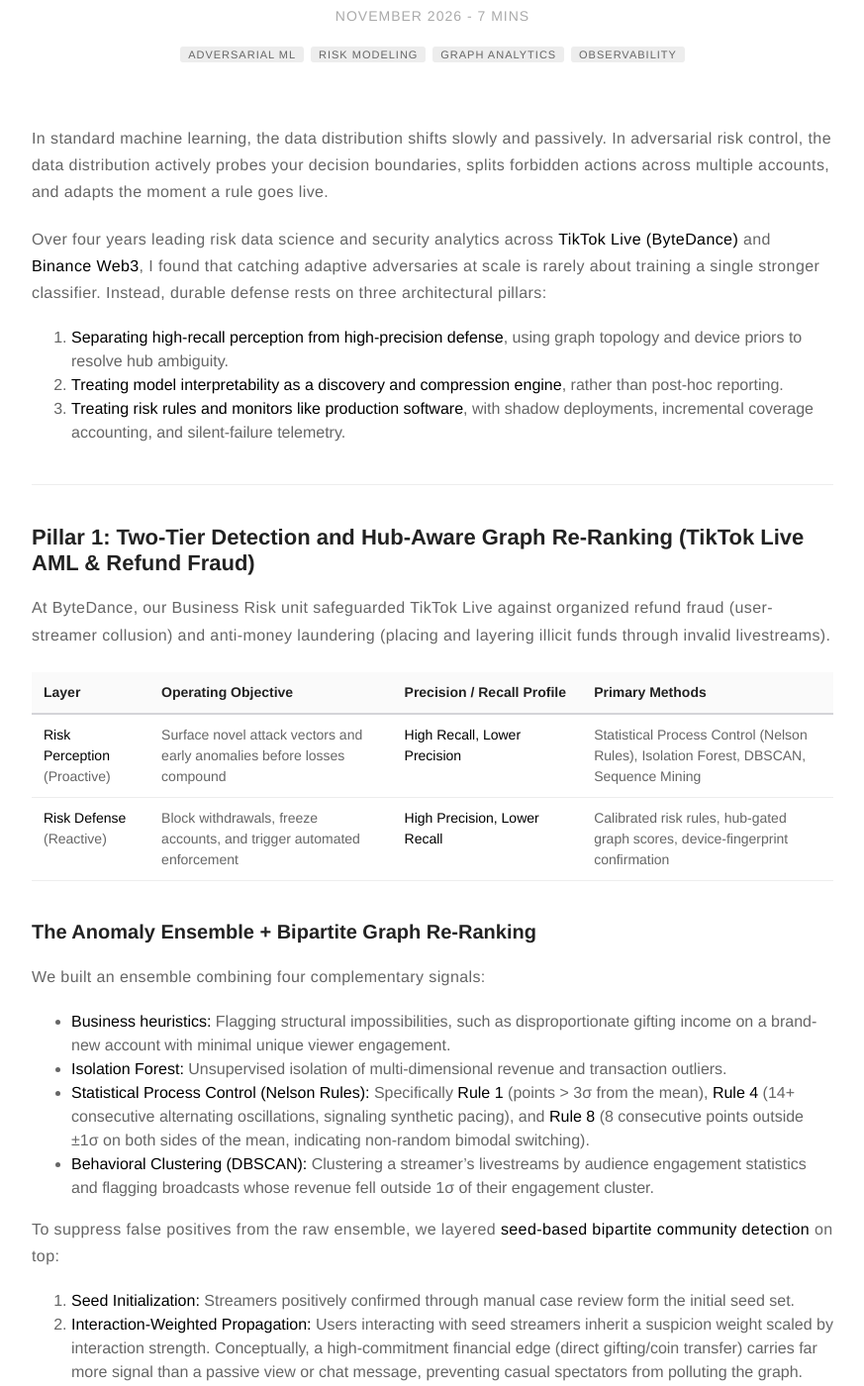
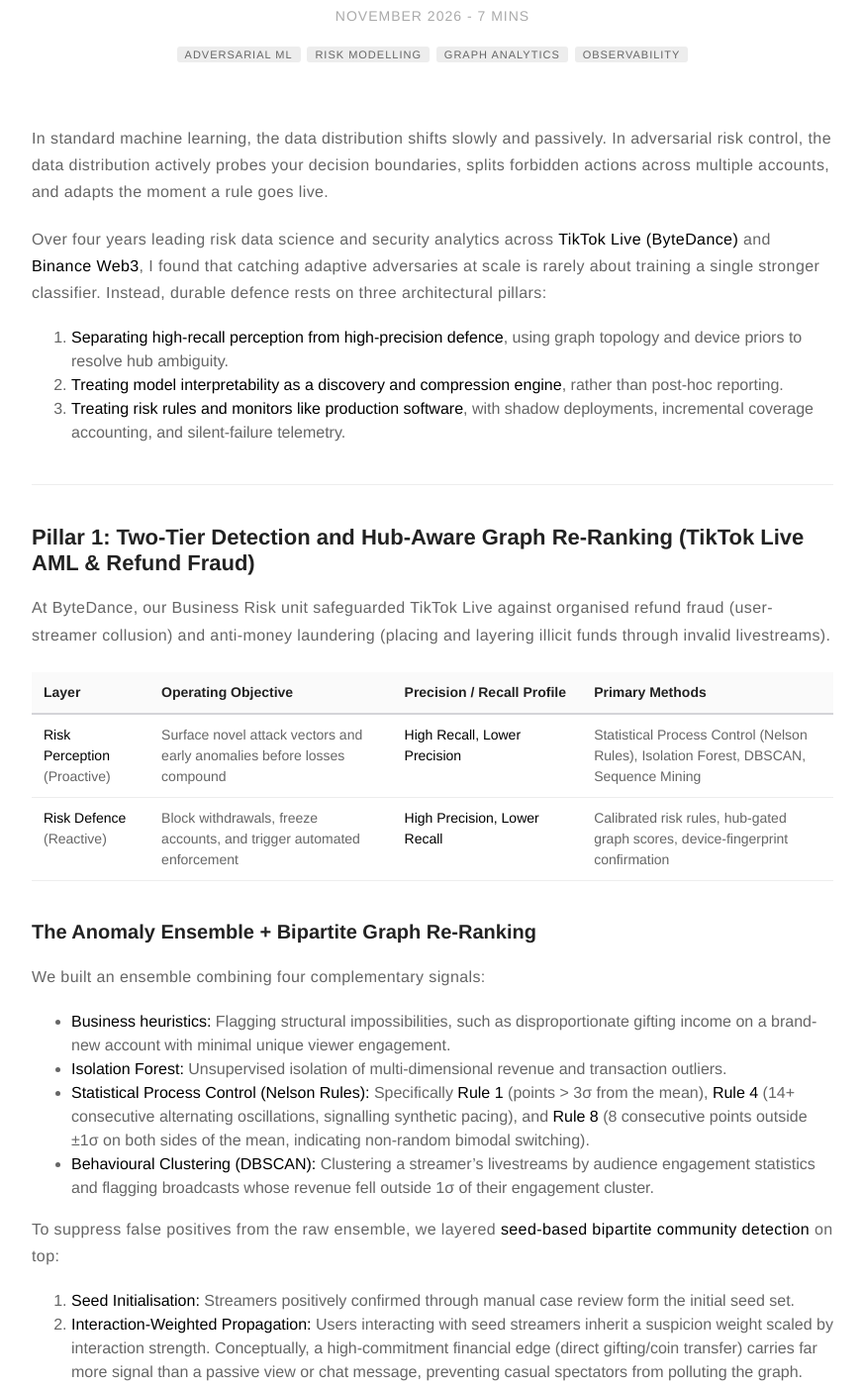
Before and after one commit to aerymilts/aerymilts.github.io, a Jekyll site: the page built from _posts/2026-11-21-monitoring-adaptive-adversaries.md, in a window 1280 px wide and 1400 px high, scrolled down 215 px. Shown: the whole window at 99% size, without its empty margins (203-1076 px from the left). Built offline with Jekyll 4.4.1, drawn with Linux system fonts in a browser that asks for light colours; some of the changed text lies outside the part shown.

Commit message:
polish: UK English, Article 1 Option 1b/3b/2a explainer & ~85.1k chart label, ONNX serving wording, and SVG label offset

```diff
--- a/_posts/2026-11-21-monitoring-adaptive-adversaries.md
+++ b/_posts/2026-11-21-monitoring-adaptive-adversaries.md
@@ -4,7 +4,7 @@ layout: post
 date: 2026-11-21 13:00
 tag:
   - adversarial ml
-  - risk modeling
+  - risk modelling
   - graph analytics
   - observability
 category: blog
@@ -15,9 +15,9 @@ description: "Architectural lessons from TikTok Live AML/refund fraud and Binanc
 
 In standard machine learning, the data distribution shifts slowly and passively. In adversarial risk control, the data distribution actively probes your decision boundaries, splits forbidden actions across multiple accounts, and adapts the moment a rule goes live.
 
-Over four years leading risk data science and security analytics across **TikTok Live (ByteDance)** and **Binance Web3**, I found that catching adaptive adversaries at scale is rarely about training a single stronger classifier. Instead, durable defense rests on three architectural pillars:
+Over four years leading risk data science and security analytics across **TikTok Live (ByteDance)** and **Binance Web3**, I found that catching adaptive adversaries at scale is rarely about training a single stronger classifier. Instead, durable defence rests on three architectural pillars:
 
-1. **Separating high-recall perception from high-precision defense**, using graph topology and device priors to resolve hub ambiguity.
+1. **Separating high-recall perception from high-precision defence**, using graph topology and device priors to resolve hub ambiguity.
 2. **Treating model interpretability as a discovery and compression engine**, rather than post-hoc reporting.
 3. **Treating risk rules and monitors like production software**, with shadow deployments, incremental coverage accounting, and silent-failure telemetry.
 
@@ -25,12 +25,12 @@ Over four years leading risk data science and security analytics across **TikTok
 
 ## Pillar 1: Two-Tier Detection and Hub-Aware Graph Re-Ranking (TikTok Live AML & Refund Fraud)
 
-At ByteDance, our Business Risk unit safeguarded TikTok Live against organized refund fraud (user-streamer collusion) and anti-money laundering (placing and layering illicit funds through invalid livestreams).
+At ByteDance, our Business Risk unit safeguarded TikTok Live against organised refund fraud (user-streamer collusion) and anti-money laundering (placing and layering illicit funds through invalid livestreams).
 
 | Layer | Operating Objective | Precision / Recall Profile | Primary Methods |
 | :--- | :--- | :--- | :--- |
 | **Risk Perception** (Proactive) | Surface novel attack vectors and early anomalies before losses compound | **High Recall, Lower Precision** | Statistical Process Control (Nelson Rules), Isolation Forest, DBSCAN, Sequence Mining |
-| **Risk Defense** (Reactive) | Block withdrawals, freeze accounts, and trigger automated enforcement | **High Precision, Lower Recall** | Calibrated risk rules, hub-gated graph scores, device-fingerprint confirmation |
+| **Risk Defence** (Reactive) | Block withdrawals, freeze accounts, and trigger automated enforcement | **High Precision, Lower Recall** | Calibrated risk rules, hub-gated graph scores, device-fingerprint confirmation |
 
 ### The Anomaly Ensemble + Bipartite Graph Re-Ranking
 
@@ -38,26 +38,26 @@ We built an ensemble combining four complementary signals:
 
 * **Business heuristics:** Flagging structural impossibilities, such as disproportionate gifting income on a brand-new account with minimal unique viewer engagement.
 * **Isolation Forest:** Unsupervised isolation of multi-dimensional revenue and transaction outliers.
-* **Statistical Process Control (Nelson Rules):** Specifically **Rule 1** (points > 3σ from the mean), **Rule 4** (14+ consecutive alternating oscillations, signaling synthetic pacing), and **Rule 8** (8 consecutive points outside ±1σ on both sides of the mean, indicating non-random bimodal switching).
-* **Behavioral Clustering (DBSCAN):** Clustering a streamer's livestreams by audience engagement statistics and flagging broadcasts whose revenue fell outside 1σ of their engagement cluster.
+* **Statistical Process Control (Nelson Rules):** Specifically **Rule 1** (points > 3σ from the mean), **Rule 4** (14+ consecutive alternating oscillations, signalling synthetic pacing), and **Rule 8** (8 consecutive points outside ±1σ on both sides of the mean, indicating non-random bimodal switching).
+* **Behavioural Clustering (DBSCAN):** Clustering a streamer's livestreams by audience engagement statistics and flagging broadcasts whose revenue fell outside 1σ of their engagement cluster.
 
 To suppress false positives from the raw ensemble, we layered **seed-based bipartite community detection** on top:
 
-1. **Seed Initialization:** Streamers positively confirmed through manual case review form the initial seed set.
+1. **Seed Initialisation:** Streamers positively confirmed through manual case review form the initial seed set.
 2. **Interaction-Weighted Propagation:** Users interacting with seed streamers inherit a suspicion weight scaled by interaction strength. Conceptually, a high-commitment financial edge (direct gifting/coin transfer) carries far more signal than a passive view or chat message, preventing casual spectators from polluting the graph.
 3. **Downstream Re-Ranking:** Other streamers accumulating weighted risk flow from those users receive a graph proximity score that acts as a re-ranking boost over the raw unsupervised ensemble output. This promotes correlated collusion networks to the top of the investigation queue while demoting isolated, one-off revenue spikes.
 
 <figure class="post-figure">
-  <img src="{{ site.url }}/assets/images/posts/tiktok-bipartite-reranking.svg" alt="Flowchart showing confirmed malicious streamer seeds propagating weighted suspicion through interacting users to re-rank raw anomaly ensemble outputs via hub-gated behavioral and device priors" />
-  <figcaption>Figure 1: Two-tier perception and hub-gated bipartite re-ranking architecture used to separate organized laundering rings from isolated anomalies.</figcaption>
+  <img src="{{ site.url }}/assets/images/posts/tiktok-bipartite-reranking.svg" alt="Flowchart showing confirmed malicious streamer seeds propagating weighted suspicion through interacting users to re-rank raw anomaly ensemble outputs via hub-gated behavioural and device priors" />
+  <figcaption>Figure 1: Two-tier perception and hub-gated bipartite re-ranking architecture used to separate organised laundering rings from isolated anomalies.</figcaption>
 </figure>
 
 ### Solving the Edge Case: Disambiguating Legitimate "Whales" from Laundering Hubs
 
-Graph centrality alone breaks down on high-degree nodes: a legitimate "whale" gifter looks topologically identical to a money-laundering mule. We gated high-degree hub flags with **behavioral priors and device telemetry**:
+Graph centrality alone breaks down on high-degree nodes: a legitimate "whale" gifter looks topologically identical to a money-laundering mule. We gated high-degree hub flags with **behavioural priors and device telemetry**:
 
 * **Account-history priors:** Authentic whales exhibit established account age and near-zero historical refund rates. Brand-new accounts (particularly those newly provisioned in developing regions suddenly gifting disproportionate volumes) carry high adversarial prior probability.
-* **Emulator & device-environment fingerprints:** Organized fraud rings spin up virtualized farms. Checking low-level device telemetry exposed reliable synthetic signatures: **nearly full disk space** combined with a **near-zero time delta between OS installation and app installation** strongly indicated freshly cloned emulators rather than organic consumer devices.
+* **Emulator & device-environment fingerprints:** Organised fraud rings spin up virtualised farms. Checking low-level device telemetry exposed reliable synthetic signatures: **nearly full disk space** combined with a **near-zero time delta between OS installation and app installation** strongly indicated freshly cloned emulators rather than organic consumer devices.
 
 **Operational Impact:** Uncovered **3 distinct laundering networks** with **$2M USD in fund inflows** over a 3-month window (**$800k USD still in circulation** at discovery). On refund fraud, accelerated detection lead time by **2–7 days**, intercepted tens of fraudulent streamers daily (~$50k USD in attempted withdrawals), and drove the overall refund rate down from **10% to 2%**.
 
@@ -68,7 +68,7 @@ Graph centrality alone breaks down on high-degree nodes: a legitimate "whale" gi
 Sequential deep models capture multi-step refund fraud well, but suffer from high event-vocabulary cardinality and opacity. We integrated **DeepSHAP** into our sequential risk pipeline:
 
 * **Model Compression via Global Attribution:** Aggregating position-level DeepSHAP attributions against a null reference sequence quantified each event type's marginal log-odds contribution to fraud risk. Safely pruning noisy long-tail UI and telemetry events with near-zero global attribution reduced input cardinality and **halved model training time** without sacrificing detection power.
-* **Attack-Vector Discovery:** Clustering sequence embeddings of confirmed refunders and running **`PrefixSpan` sequential pattern mining** surfaced recurring multi-step exploit trajectories accounting for **~50% of observed fraudulent behaviors**. For example, exploratory subsequence analysis revealed a distinct behavioral-provenance pattern: fraudulent high-value gifters disproportionately entered target livestreams via **DM (private messaging) or external app links** rather than organically through the **FYP (For You Page) recommendation feed**. Surfacing these interpretable entry-and-gifting trajectories directly inside an internal rule debugger cut rule creation and debugging time by **50%**.
+* **Attack-Vector Discovery:** Clustering sequence embeddings of confirmed refunders and running **`PrefixSpan` sequential pattern mining** surfaced recurring multi-step exploit trajectories accounting for **~50% of observed fraudulent behaviours**. For example, exploratory subsequence analysis revealed a distinct behavioural-provenance pattern: fraudulent high-value gifters disproportionately entered target livestreams via **DM (private messaging) or external app links** rather than organically through the **FYP (For You Page) recommendation feed**. Surfacing these interpretable entry-and-gifting trajectories directly inside an internal rule debugger cut rule creation and debugging time by **50%**.
 
 ---
 
@@ -101,6 +101,6 @@ Two measurement practices proved essential:
 ## Transferable Principles for Monitoring Autonomous Systems
 
 1. **Single-turn signals are always gameable:** Combine point-in-time anomalies with sequence mining (`PrefixSpan`) and interaction-graph attribution.
-2. **Topology without context creates false positives:** Gate high-degree hubs with behavioral history and environment telemetry.
+2. **Topology without context creates false positives:** Gate high-degree hubs with behavioural history and environment telemetry.
 3. **Interpretability should close the loop:** Attribution (`DeepSHAP`) should both compress the monitor and translate latent patterns into auditable failure modes.
 4. **Always monitor the monitor:** Track incremental coverage and alert on `Null`/unclassified fail-open spikes.
```
Also changed, not shown: other parts of _posts/2026-11-21-monitoring-adaptive-adversaries.md (+1 -1 lines), _posts/2026-11-21-solving-zero-label-physical-segmentation.md (+12 -12 lines), _posts/2026-11-21-when-offline-metrics-mislead.md (+18 -12 lines), assets/images/posts/airspace-eval-framing.png, assets/images/posts/binance-risk-lifecycle.svg.
